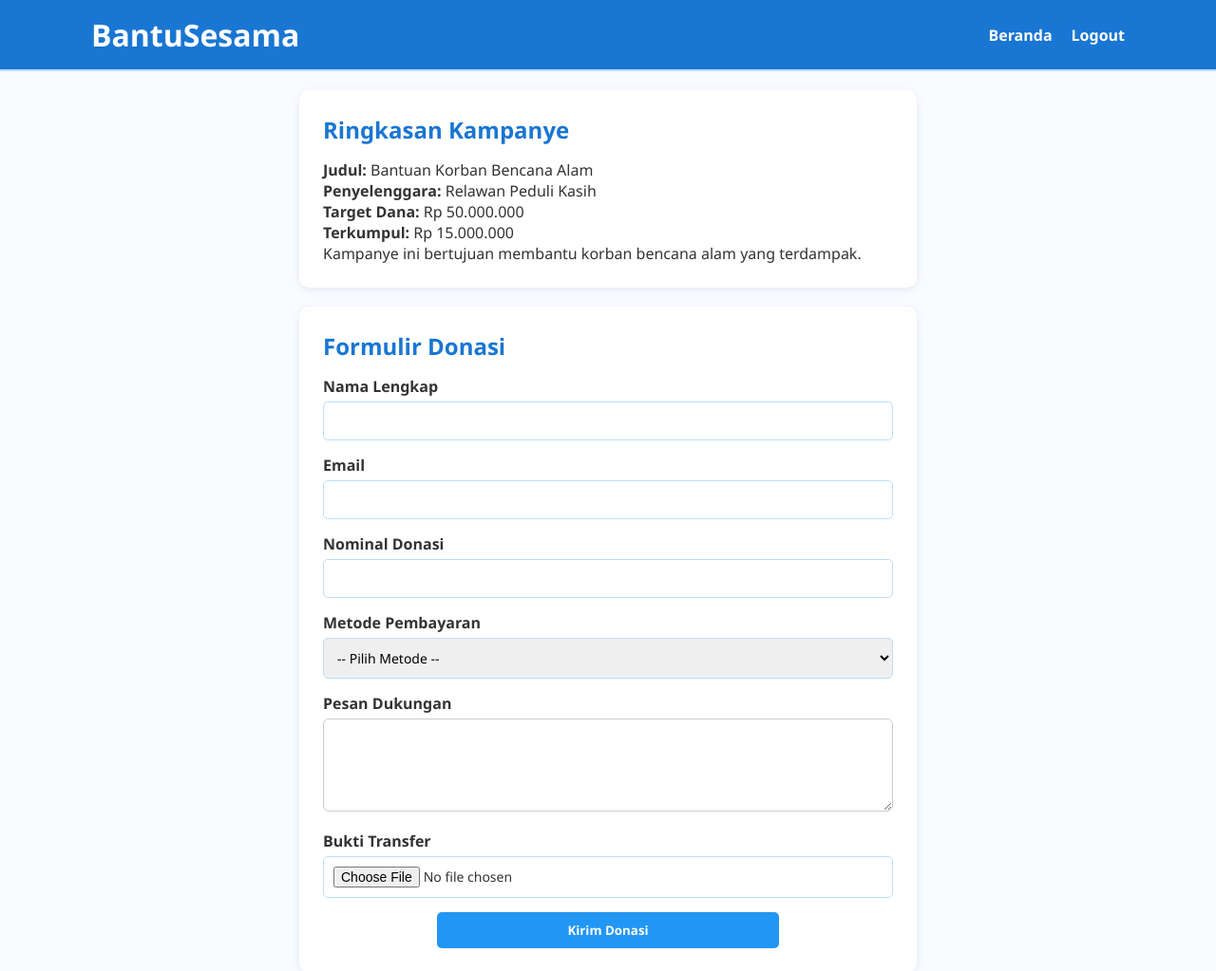
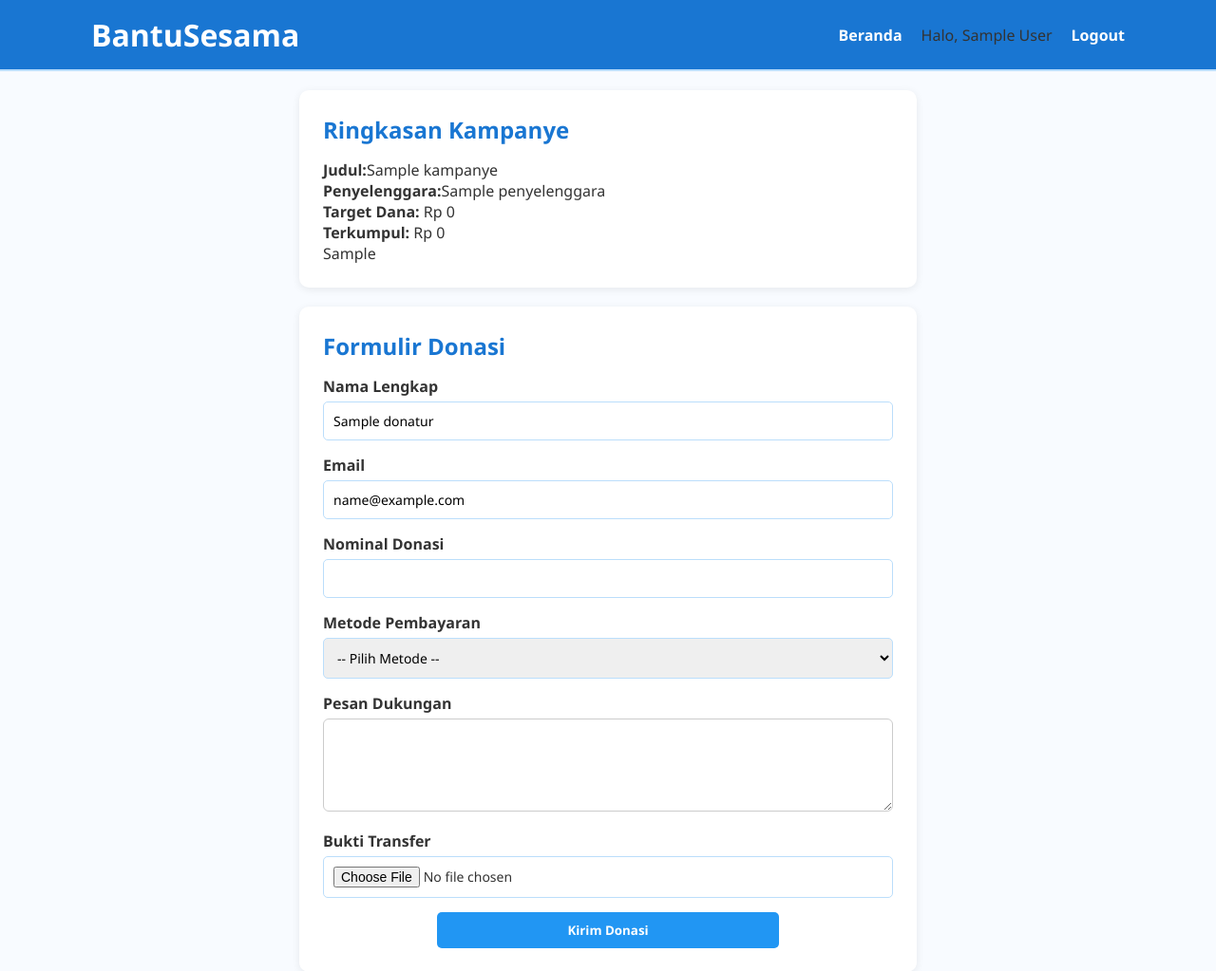
Before and after one commit to indiraamn/crowdfunding-mini-project-1, a PHP site: page /donasi.php?id=1 in a window 1280 px wide. Shown: the top 1023 px of the page at 95% size. Run offline with PHP 8.4, Linux system fonts and the light colour scheme; the visitor is signed in with stand-in values (Sample User, id 1); tables that the repository leaves empty or names only in its code hold one stand-in row (values such as "Sample post").

Commit message:
halaman donasi wajib login dan menampilkan data kampanye

```diff
--- a/donasi.php
+++ b/donasi.php
@@ -1,4 +1,54 @@
-<?php require 'koneksi.php'; ?>
+<?php
+session_start();
+require 'koneksi.php';
+
+if (!isset($_SESSION["donatur_id"])) {
+    header("Location: login.php");
+    exit;
+}
+
+$id = isset($_GET['id']) ? (int)$_GET['id'] : 0;
+
+if ($id <= 0) {
+    header("Location: index.php");
+    exit;
+}
+
+function formatRupiah($angka) {
+    return 'Rp ' . number_format($angka, 0, ',', '.');
+}
+
+// Ambil data kampanye
+$query_kampanye = "
+    SELECT k.*, p.nama_penyelenggara
+    FROM kampanye k
+    JOIN penyelenggara p ON k.penyelenggara_id = p.id
+    WHERE k.id = $id
+";
+$result_kampanye = mysqli_query($conn, $query_kampanye);
+$kampanye = mysqli_fetch_assoc($result_kampanye);
+
+if (!$kampanye) {
+    header("Location: index.php");
+    exit;
+}
+
+// Ambil data donatur dari session login
+$donatur_id = $_SESSION["donatur_id"];
+
+$stmt = $conn->prepare("SELECT id, nama, email FROM donatur WHERE id = ?");
+$stmt->bind_param("i", $donatur_id);
+$stmt->execute();
+$result_donatur = $stmt->get_result();
+$donatur = $result_donatur->fetch_assoc();
+
+if (!$donatur) {
+    session_unset();
+    session_destroy();
+    header("Location: login.php");
+    exit;
+}
+?>
 <!DOCTYPE html>
 <html lang="id">
 <head>
@@ -16,11 +66,19 @@
                 <h1>Bantu<span>Sesama</span></h1>
             </div>
             <nav>
-                <ul>
-                    <li><a href="index.php">Beranda</a></li>
-                    <li><a href="login.php">Logout</a></li>
-                </ul>
-            </nav>
+    <ul>
+        <li><a href="index.php">Beranda</a></li>
+
+        <?php if (isset($_SESSION["donatur_id"])): ?>
+            <li>
+                <span>Halo, <?php echo htmlspecialchars($_SESSION["donatur_nama"]); ?></span>
+            </li>
+            <li><a href="logout.php">Logout</a></li>
+        <?php else: ?>
+            <li><a href="login.php">Login</a></li>
+        <?php endif; ?>
+    </ul>
+</nav>
         </div>
     </header>
 
@@ -30,11 +88,11 @@
         <!-- RINGKASAN -->
         <section class="campaign-summary">
             <h2>Ringkasan Kampanye</h2>
-            <p><strong>Judul:</strong> Bantuan Korban Bencana Alam</p>
-            <p><strong>Penyelenggara:</strong> Relawan Peduli Kasih</p>
-            <p><strong>Target Dana:</strong> Rp 50.000.000</p>
-            <p><strong>Terkumpul:</strong> Rp 15.000.000</p>
-            <p>Kampanye ini bertujuan membantu korban bencana alam yang terdampak.</p>
+            <p><strong>Judul:</strong><?= htmlspecialchars($kampanye['judul']) ?></p>
+            <p><strong>Penyelenggara:</strong><?= htmlspecialchars($kampanye['nama_penyelenggara']) ?></p>
+            <p><strong>Target Dana:</strong> <?= formatRupiah($kampanye['target_dana']) ?></p>
+            <p><strong>Terkumpul:</strong> <?= formatRupiah($kampanye['dana_terkumpul']) ?></p>
+            <p><?= nl2br(htmlspecialchars($kampanye['deskripsi'])) ?></p>
         </section>
 
         <!-- FORM DONASI -->
@@ -46,12 +104,12 @@
 
                 <div class="form-group">
                     <label for="nama">Nama Lengkap</label>
-                    <input type="text" id="nama" name="nama" required>
+                    <input type="text" id="nama" name="nama" value="<?= htmlspecialchars($donatur['nama'])?>" readonly>
                 </div>
 
                 <div class="form-group">
                     <label for="email">Email</label>
-                    <input type="email" id="email" name="email" required>
+                    <input type="email" id="email" name="email" value="<?= htmlspecialchars($donatur['email'])?>" readonly>
                 </div>
 
                 <div class="form-group">
--- a/koneksi.php
+++ b/koneksi.php
@@ -3,7 +3,7 @@ $host   = "127.0.0.1";
 $dbname = "crowdfunding";
 $user   = "root";
 $pass   = "";
-$port   = 3306;
+$port   = 3307;
 
 $conn = new mysqli($host, $user, $pass, $dbname, $port);
 
```
